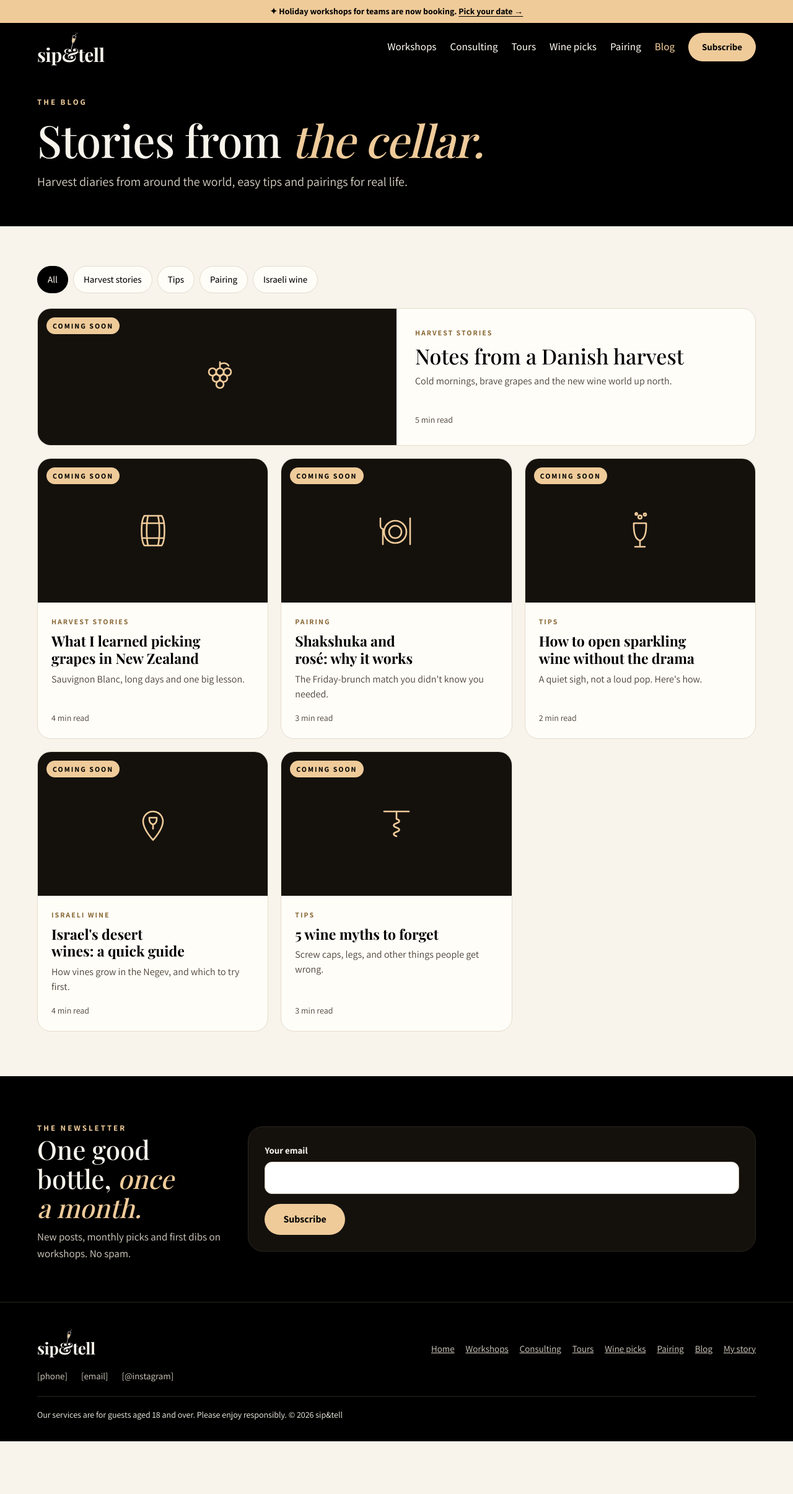
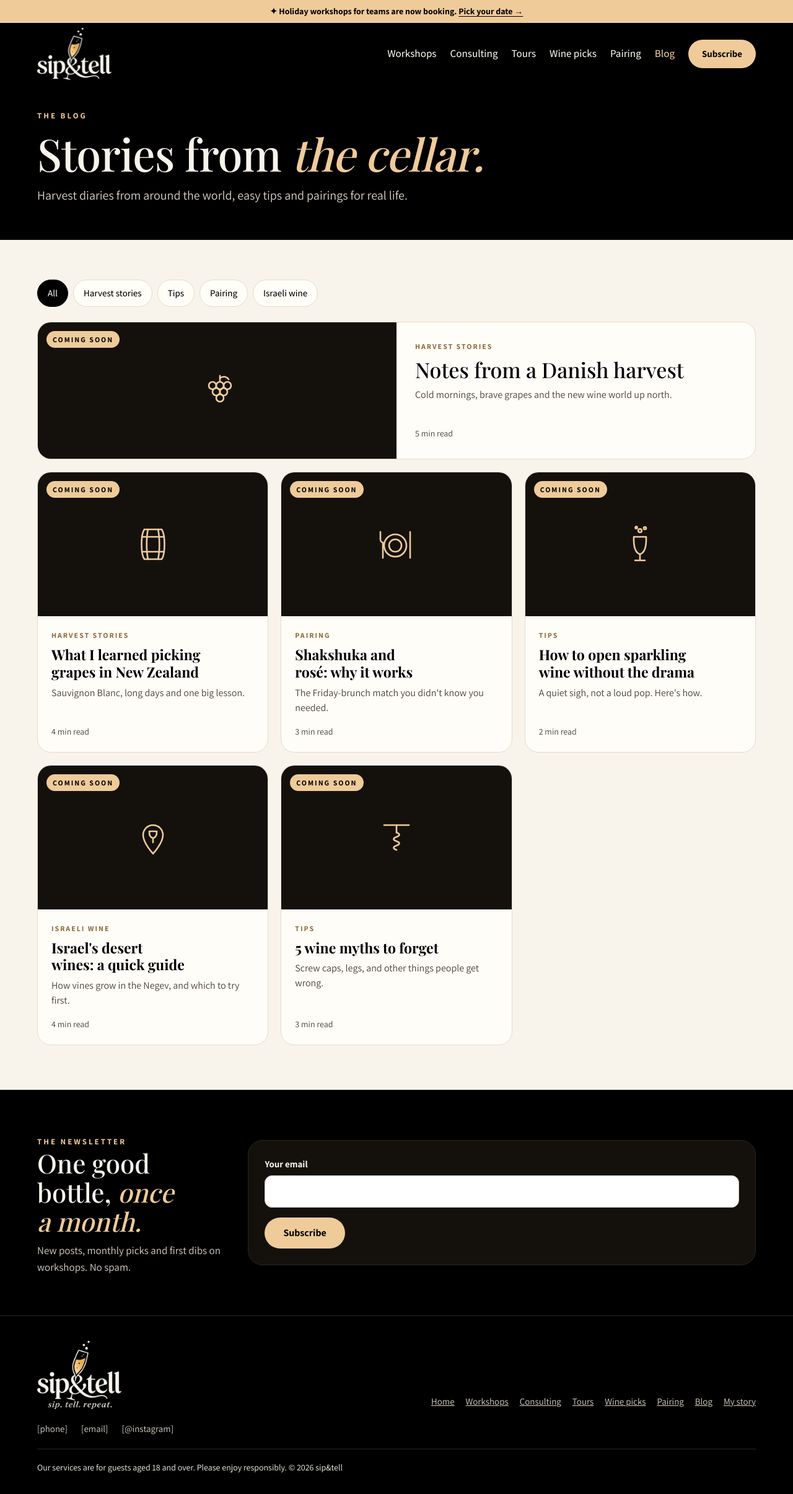
Before and after one commit to lironxpxp-sketch/sip-tell, a plain HTML site: page blog/index.html in a window 1280 px wide. Shown: the whole page at 62% size. Before the commit the page ends 2325 px from the top, so only its background shows below. Drawn offline with nearby package versions, Linux system fonts and the light colour scheme; a web font is replaced by a local one.

Commit message:
Use the brand logo in header and footer, add favicon
Co-Authored-By: Claude Opus 5.5 <noreply@anthropic.com>
Claude-Session: https://claude.ai/code/session_01XY9jkGgBes2J36dKGnMHCB

```diff
--- a/blog/index.html
+++ b/blog/index.html
@@ -31,6 +31,8 @@
 form.quote.signup{background:var(--ink2);border-color:var(--line-dark);color:var(--cream)}
 form.quote.signup .sent{background:#2A2216;color:var(--cream)}
 </style>
+<link rel="icon" type="image/png" href="../favicon.png">
+<link rel="apple-touch-icon" href="../apple-touch-icon.png">
 <link rel="stylesheet" href="../extras.css">
 </head>
 <body>
@@ -56,7 +58,7 @@ form.quote.signup .sent{background:#2A2216;color:var(--cream)}
 
 <header>
   <div class="wrap bar">
-    <a class="logo" href="../" aria-label="sip&amp;tell home">sip<span class="amp">&amp;<svg aria-hidden="true"><use href="#flute"/></svg></span>tell</a>
+    <a class="logo logo-img" href="../" aria-label="sip&amp;tell home"><img src="../img/logo-light.png" alt="sip&amp;tell" width="242" height="170"></a>
     <nav class="nav" aria-label="Main">
       <div class="nav-links">
         <a href="../workshops/">Workshops</a>
@@ -185,7 +187,7 @@ form.quote.signup .sent{background:#2A2216;color:var(--cream)}
 
 <footer class="dark" style="border-top:1px solid var(--line-dark)">
   <div class="wrap foot">
-    <a class="logo" href="../" aria-label="sip&amp;tell home">sip<span class="amp">&amp;<svg aria-hidden="true"><use href="#flute"/></svg></span>tell</a>
+    <a class="logo logo-img" href="../" aria-label="sip&amp;tell home"><img src="../img/logo-full-light.png" alt="sip&amp;tell: sip. tell. repeat." width="322" height="260" loading="lazy"></a>
     <nav aria-label="Footer">
       <a href="../">Home</a>
       <a href="../workshops/">Workshops</a>
--- a/extras.css
+++ b/extras.css
@@ -56,3 +56,10 @@
 /* Richer footer contact line */
 .foot-contact{flex-basis:100%;display:flex;flex-wrap:wrap;gap:8px 22px;font-size:15px;color:#D9D2C5}
 .foot-contact span{user-select:all}
+
+/* Real logo image (brand book): cream wordmark with the gold flute */
+.logo.logo-img{padding-top:0;font-size:0;line-height:0;letter-spacing:0}
+.logo-img img{display:block;height:84px;width:auto;max-width:none}
+.foot .logo-img img{height:110px}
+@media (max-width: 1000px){.logo-img img{height:66px}}
+.bar{padding-block:8px}
```
Also changed, not shown: consulting/index.html (+4 -2 lines), index.html (+4 -2 lines), pairing/index.html (+4 -2 lines), tours/index.html (+4 -2 lines), wine-picks/index.html (+4 -2 lines), workshops/index.html (+4 -2 lines), apple-touch-icon.png (added), favicon.png (added), img/logo-dark.png (added), img/logo-full-light.png (added), img/logo-light.png (added).
